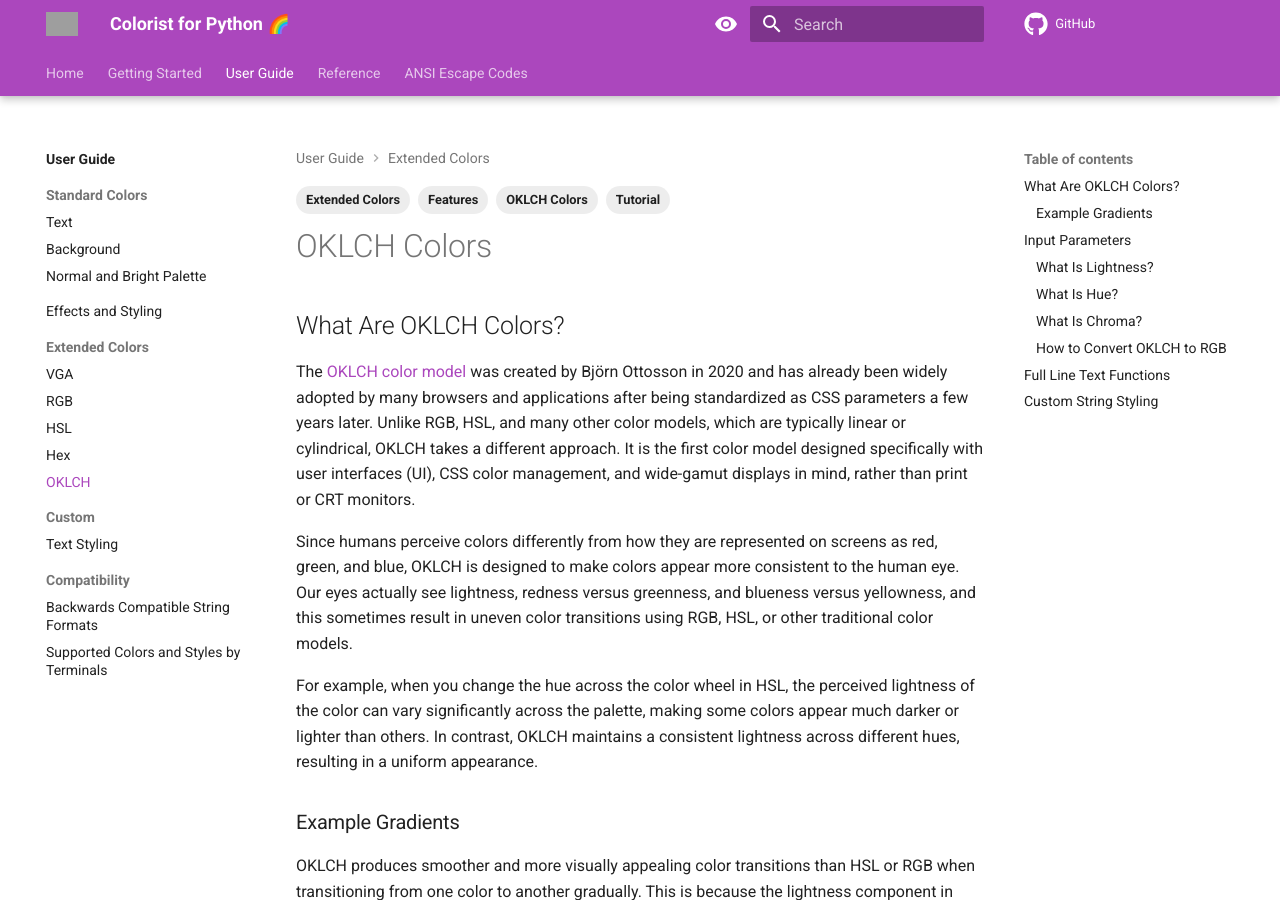
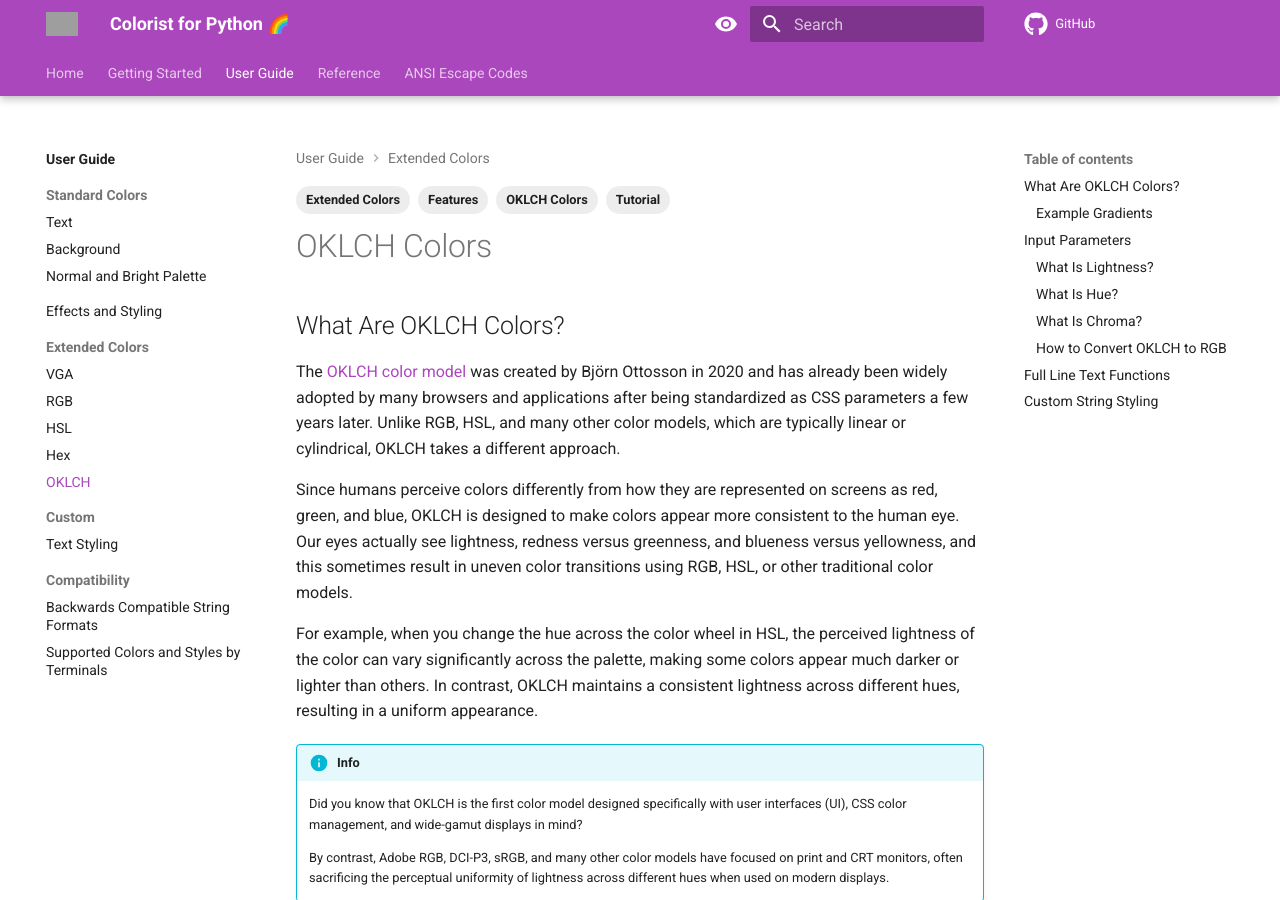
Before and after one commit to jakob-bagterp/colorist-for-python, an MkDocs documentation site: the page built from docs/user-guide/extended-colors/oklch.md, in a window 1280 px wide and 900 px high. Built offline with MkDocs 1.6.1 and Material for MkDocs 9.7.7, drawn with Linux system fonts in a browser that asks for light colours; comment, search, counter and statistics services are not loaded; grey boxes are pictures that could not be loaded.

Commit message:
Edited OKLCH user guide and added info box.

```diff
--- a/docs/user-guide/extended-colors/oklch.md
+++ b/docs/user-guide/extended-colors/oklch.md
@@ -10,11 +10,16 @@
 
 # OKLCH Colors
 ## What Are OKLCH Colors?
-The [OKLCH color model](https://oklch.net/) was created by Björn Ottosson in 2020 and has already been widely adopted by many browsers and applications after being standardized as CSS parameters a few years later. Unlike RGB, HSL, and many other color models, which are typically linear or cylindrical, OKLCH takes a different approach. It is the first color model designed specifically with user interfaces (UI), CSS color management, and wide-gamut displays in mind, rather than print or CRT monitors.
+The [OKLCH color model](https://oklch.net/) was created by Björn Ottosson in 2020 and has already been widely adopted by many browsers and applications after being standardized as CSS parameters a few years later. Unlike RGB, HSL, and many other color models, which are typically linear or cylindrical, OKLCH takes a different approach.
 
 Since humans perceive colors differently from how they are represented on screens as red, green, and blue, OKLCH is designed to make colors appear more consistent to the human eye. Our eyes actually see lightness, redness versus greenness, and blueness versus yellowness, and this sometimes result in uneven color transitions using RGB, HSL, or other traditional color models.
 
 For example, when you change the hue across the color wheel in HSL, the perceived lightness of the color can vary significantly across the palette, making some colors appear much darker or lighter than others. In contrast, OKLCH maintains a consistent lightness across different hues, resulting in a uniform appearance.
+
+!!! info
+    Did you know that OKLCH is the first color model designed specifically with user interfaces (UI), CSS color management, and wide-gamut displays in mind?
+
+    By contrast, Adobe RGB, DCI-P3, sRGB, and many other color models have focused on print and CRT monitors, often sacrificing the perceptual uniformity of lightness across different hues when used on modern displays.
 
 ### Example Gradients
 OKLCH produces smoother and more visually appealing color transitions than HSL or RGB when transitioning from one color to another gradually. This is because the lightness component in OKLCH is designed to be perceptually uniform, leading to more natural-looking gradients.
```
